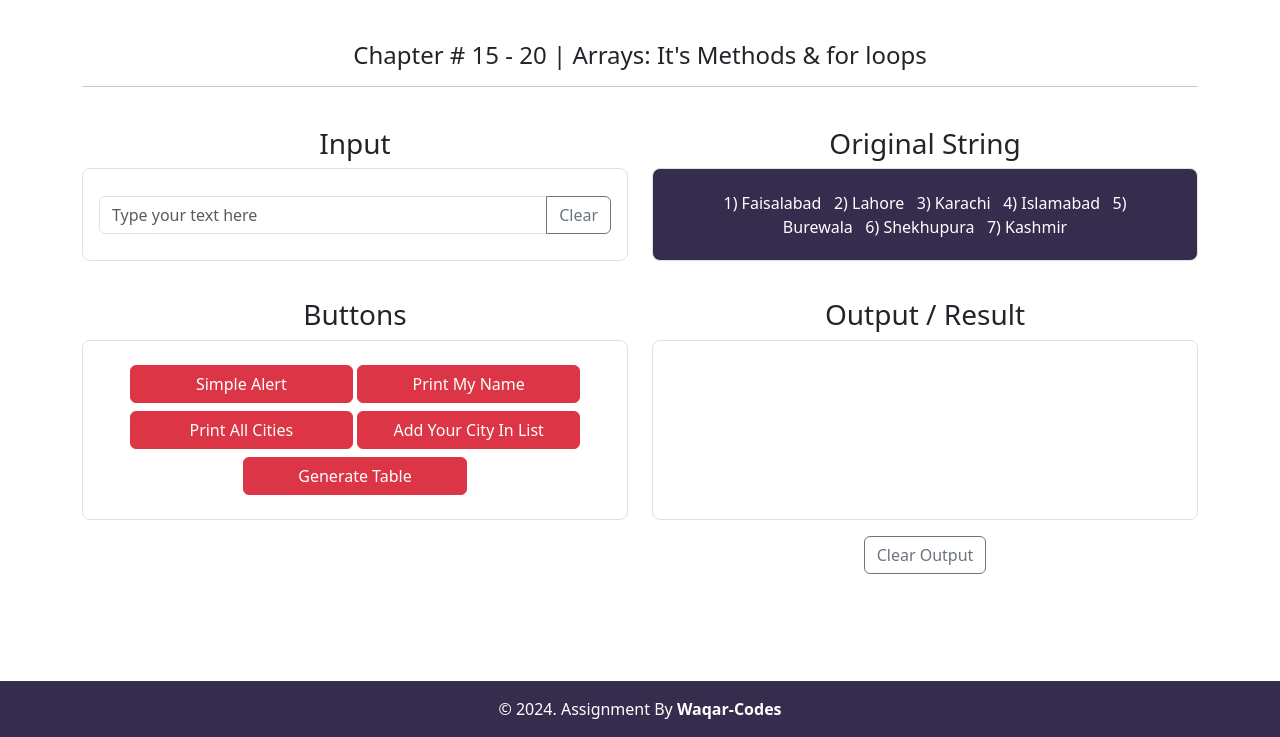
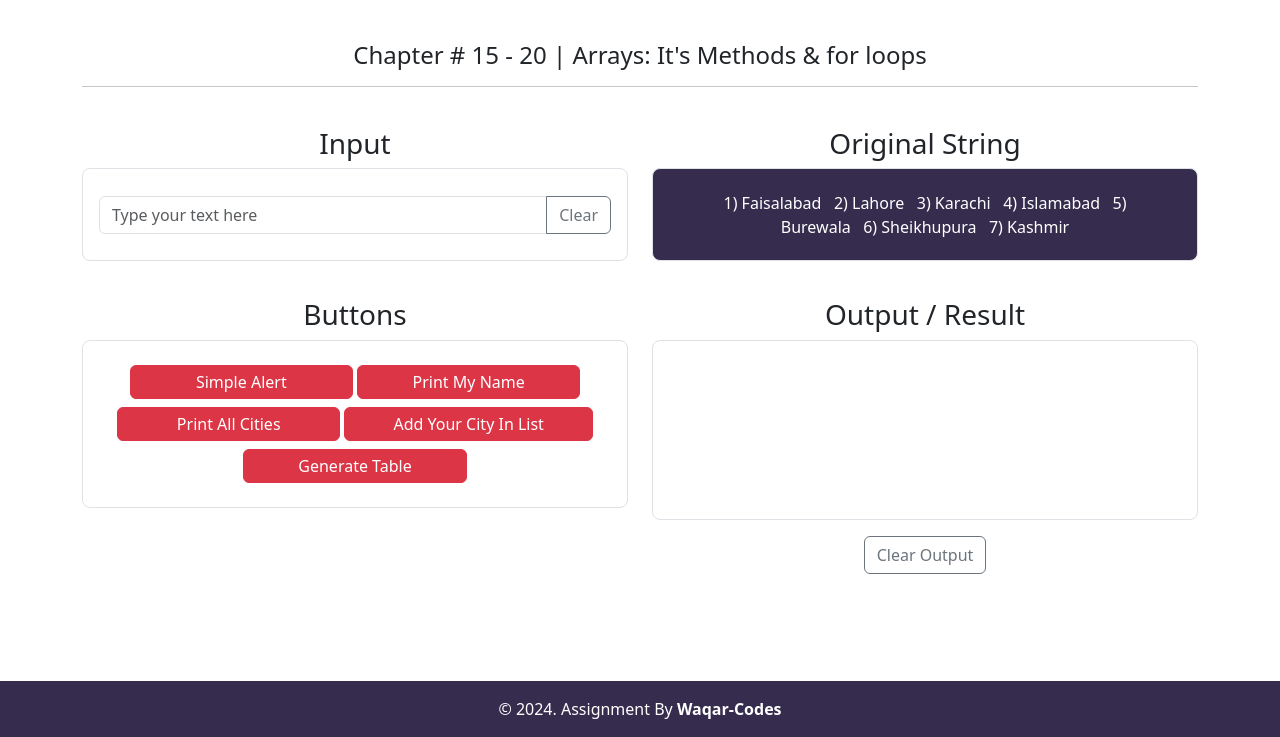
Before and after one commit to waqaremadina1/Assignment-11, a plain HTML site: page index.html in a window 1280 px wide. Shown: the part 63-800 px from the top of the page. Drawn offline with nearby package versions, Linux system fonts and the light colour scheme.

Commit message:
index.html

```diff
--- a/index.html
+++ b/index.html
@@ -10,7 +10,7 @@
     <link rel="stylesheet" href="https://cdn.jsdelivr.net/npm/bootstrap@5.3.3/dist/css/bootstrap.min.css">
 
     <!-- Custom CSS  -->
-    <link rel="stylesheet" href="./styles/style.css">
+    <link rel="stylesheet" href="styles/style.css">
 
     <title>JavaScript By Waqar Ahmad</title>
 </head>
@@ -42,6 +42,7 @@
     </header>
 
     <!-- main  -->
+
     <main class="flex-grow-1">
 
         <div class="container">
@@ -56,9 +57,9 @@
             <div class="row mt-4">
                 <div class="col-12 col-md-6">
                     <h3 class="text-center">Input</h3>
-                    <div class="border rounded-3 h-75 p-3 d-flex align-items-center" id="input">
+                    <div class="border rounded-3 h-75 p-3 d-flex align-items-center">
                         <div class="input-group">
-                            <input type="text" class="form-control bg-transparent" placeholder="Type your text here">
+                            <input type="text" class="form-control bg-transparent" placeholder="Type your text here" id="input-group">
                             <button class="btn btn-outline-secondary" onclick="clearInput()">Clear</button>
                         </div>
                     </div>
@@ -73,7 +74,7 @@
                             3&rpar; Karachi &nbsp;
                             4&rpar; Islamabad &nbsp;
                             5&rpar; Burewala &nbsp;
-                            6&rpar; Shekhupura &nbsp;
+                            6&rpar; Sheikhupura &nbsp;
                             7&rpar; Kashmir
                         </div>
 
@@ -86,11 +87,11 @@
                 <div class="col-12 col-md-6 text-center">
                     <h3>Buttons</h3>
                     <div class="border rounded-3 p-4" id="buttons">
-                        <button class="btn btn-mb btn-danger mb-2 text-capitalize" onclick="simpleAlert()">Simple Alert</button>
-                        <button class="btn btn-mb btn-danger mb-2 text-capitalize" onclick="printName()">print my name</button>
-                        <button class="btn btn-mb btn-danger mb-2 text-capitalize" onclick="printAllCities()">print all cities</button>
-                        <button class="btn btn-mb btn-danger mb-2 text-capitalize" onclick="addCity()">add your city in list</button>
-                        <button class="btn btn-mb btn-danger text-capitalize" onclick="generateTable()">generate table</button>
+                        <button class="btn btn-mb btn-danger mb-2 px-5 py-1 text-capitalize  " onclick="simpleAlert()" >Simple Alert</button>
+                        <button class="btn btn-mb btn-danger mb-2 px-5 py-1 text-capitalize" onclick="myName()">print my name</button>
+                        <button class="btn btn-mb btn-danger mb-2 px-5 py-1 text-capitalize" onclick="printCities()" >print all cities</button>
+                        <button class="btn btn-mb btn-danger mb-2 px-5 py-1 text-capitalize" onclick="addCity()" >add your city in list</button>
+                        <button class="btn btn-mb btn-danger px-5 py-1 text-capitalize" onclick="generateTable()" >generate table</button>
                     </div>
                 </div>
 
@@ -109,6 +110,7 @@
     </main>
 
 
+
     <!-- footer  -->
 
     <footer class="py-3 mt-5">
@@ -124,11 +126,11 @@
 
 
 
-    <!-- Bootstrap js  -->
+    <!-- Bootstrap JS  -->
     <script src="https://cdn.jsdelivr.net/npm/bootstrap@5.3.3/dist/js/bootstrap.bundle.min.js"></script>
 
-    <!-- Custom Js  -->
-    <script src="./js/script.js"></script>
+    <!-- Custom JS  -->
+    <script src="js/script.js"></script>
 
 </body>
 
```
